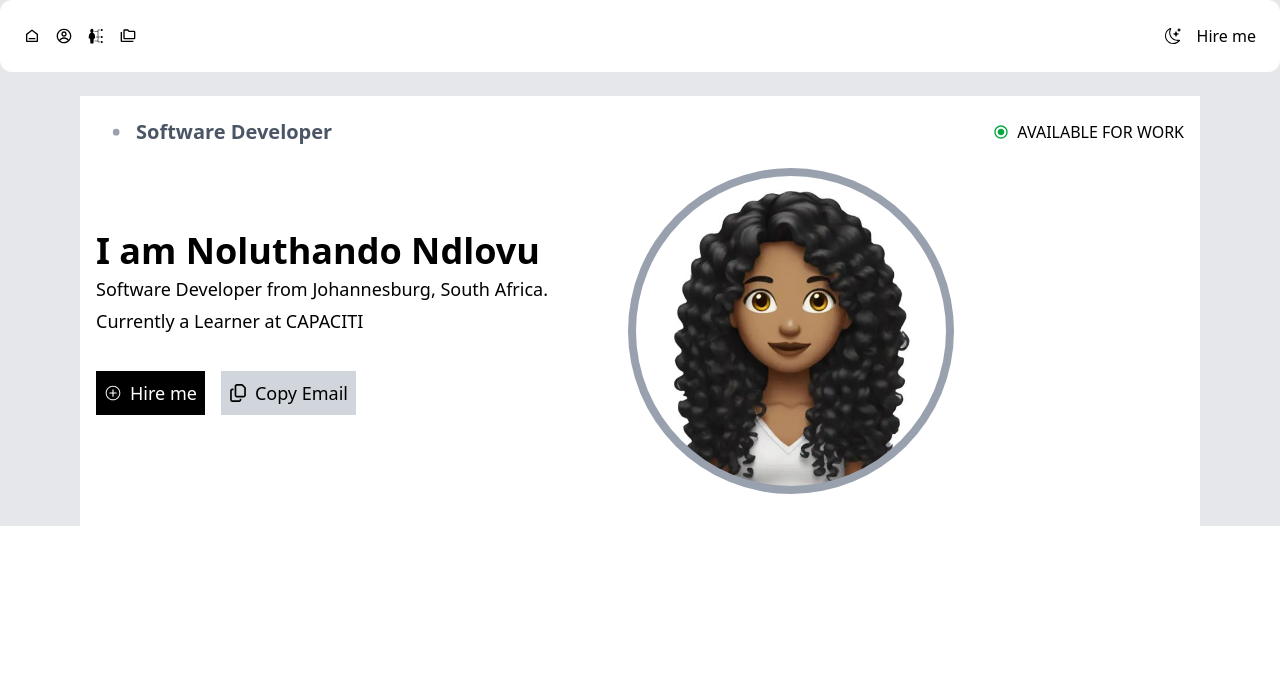
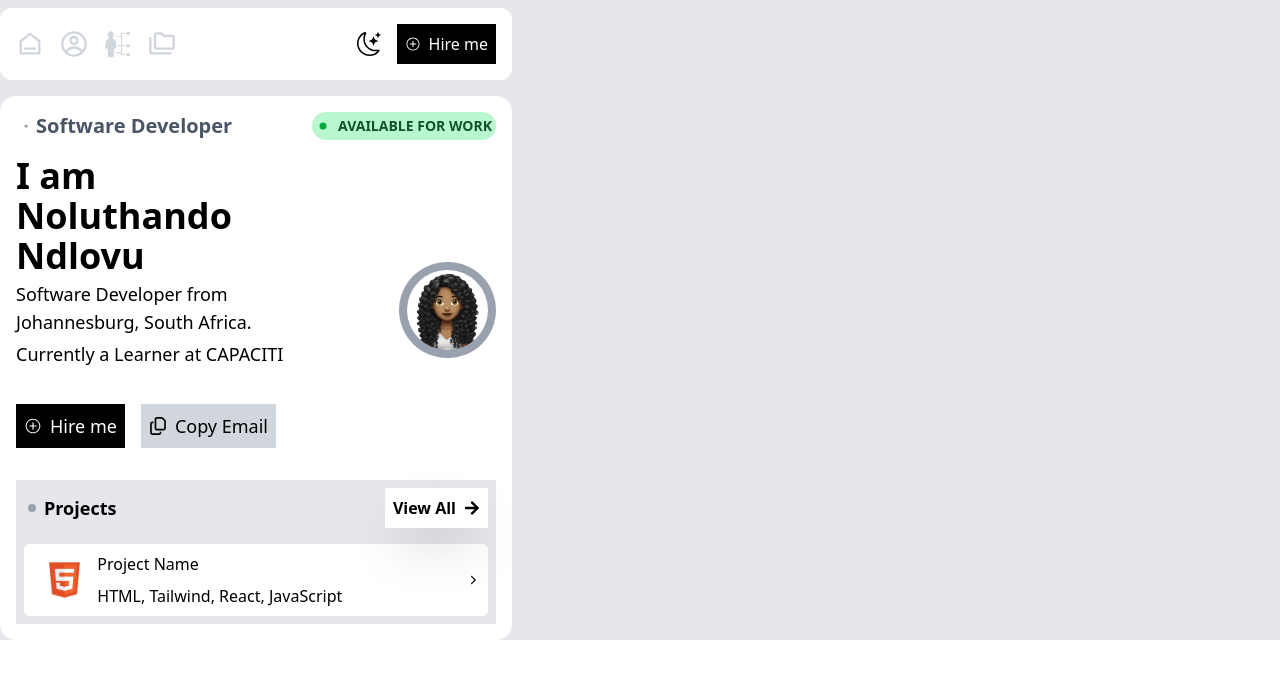
Before and after one commit to noluzar/noluthando-portfolio, a React (Vite) app: page / in a window 1280 px wide. Shown: the top 678 px of the page. Built offline with nearby package versions, Linux system fonts and the light colour scheme.

Commit message:
projects commit

```diff
--- a/src/App.jsx
+++ b/src/App.jsx
@@ -1,10 +1,11 @@
 import React from 'react'
 import Navbar from './components/Navbar'
 import Profile from './components/Profile'
+import Projects from './components/Projects'
 
 const App = () => {
   return (
-    <div className='bg-gray-200 flex flex-col items-center'>
+    <div className='bg-gray-200 flex flex-col items-cente'>
       <Navbar/>
       <Profile/>
     </div>
--- a/src/components/Navbar.jsx
+++ b/src/components/Navbar.jsx
@@ -4,19 +4,23 @@ import { CgProfile } from "react-icons/cg";
 import { MdOutlineFolderCopy } from "react-icons/md";
 import { GiSkills } from "react-icons/gi";
 import { BsMoonStars } from "react-icons/bs";
+import { IoIosAddCircleOutline } from 'react-icons/io';
 
 const Navbar = () => {
     return (
-        <nav className='flex justify-between p-6 bg-[var(--primary-color)] rounded-xl fixed w-full'>
+        <nav className='flex justify-between p-4 mt-2 bg-[var(--primary-color)] rounded-xl fixed w-[40%]'>
             <div className='flex items-center space-x-4'>
-                <RiHome6Line />
-                <CgProfile />
-                <GiSkills />
-                <MdOutlineFolderCopy />
+                <RiHome6Line className='size-7 text-gray-300' />
+                <CgProfile className='size-7 text-gray-300' />
+                <GiSkills className='size-7 text-gray-300' />
+                <MdOutlineFolderCopy className='size-7 text-gray-300' />
             </div>
             <div className='flex items-center space-x-4'>
-                <BsMoonStars />
-                <button>Hire me</button>
+                <BsMoonStars className='size-6' />
+                <div className='p-2 flex items-center space-x-2 bg-black text-white cursor-pointer'>
+                    <IoIosAddCircleOutline />
+                    <button className=''>Hire me</button>
+                </div>
             </div>
         </nav>
     )
--- a/src/components/Profile.jsx
+++ b/src/components/Profile.jsx
@@ -3,17 +3,19 @@ import { LuDot } from "react-icons/lu";
 import { RiRadioButtonLine } from "react-icons/ri";
 import { FaRegCopy } from "react-icons/fa6";
 import { IoIosAddCircleOutline } from "react-icons/io";
+import { GoDotFill } from "react-icons/go";
+import Projects from './Projects';
 
 const Profile = () => {
     return (
-        <div className='bg-[var(--primary-color)] p-4 mt-24'>
+        <div className='bg-[var(--primary-color)] p-4 mt-24 w-[40%] rounded-2xl'>
             <div className='flex justify-between items-center'>
                 <div className='flex items-center text-gray-600 text-xl font-semibold'>
-                    <LuDot className='size-10 text-gray-400' />
+                    <LuDot className=' text-gray-400' />
                     <p>Software Developer</p>
                 </div>
-                <div className='flex items-center space-x-2'>
-                    <RiRadioButtonLine className='text-green-600' />
+                <div className='flex items-center space-x-2 bg-green-200 p-1 rounded-full text-sm text-green-900 font-semibold cursor-pointer'>
+                    <GoDotFill className='text-green-600' />
                     <p>AVAILABLE FOR WORK</p>
                 </div>
             </div>
@@ -27,11 +29,11 @@ const Profile = () => {
                     <div className='space-x-4 pt-8 flex items-center'>
                         <div className='p-2 flex items-center space-x-2 bg-black text-white cursor-pointer'>
                             <IoIosAddCircleOutline />
-                            <button className=''>Hire me</button>
+                            <button>Hire me</button>
                         </div>
-                        <div className='bg-gray-300 p-2 flex items-center space-x-2'>
+                        <div className='bg-gray-300 p-2 flex items-center space-x-2 cursor-pointer'>
                             <FaRegCopy />
-                            <button className='cursor-pointer'>Copy Email</button>
+                            <button>Copy Email</button>
                         </div>
                     </div>
                 </div>
@@ -42,6 +44,7 @@ const Profile = () => {
                     />
                 </div>
             </div>
+            <Projects />
         </div>
     )
 }
--- a/src/components/Projects.jsx
+++ b/src/components/Projects.jsx
@@ -1,16 +1,33 @@
 import React from 'react'
+import { FaArrowRight } from "react-icons/fa";
+import { IoIosArrowForward } from "react-icons/io";
+import { GoDotFill } from "react-icons/go";
 
 const Projects = () => {
   return (
-    <div>
-      <div>
-        <div>
-            icons
-            <p>Projects</p>
+    <div className='bg-gray-200 p-2 space-y-4'>
+      <div className='flex justify-between items-center'>
+        <div className='flex items-center space-x-1'>
+          <GoDotFill className='text-gray-400' />
+          <p className='text-lg font-semibold'>Projects</p>
         </div>
-        <div>
-            <p>View All</p>
+        <div className='flex items-center space-x-2 bg-[var(--primary-color)] p-2 font-semibold shadow-2xl cursor-pointer'>
+          <p>View All</p>
+          <FaArrowRight />
         </div>
+      </div>
+      <div className='flex justify-between items-center bg-[var(--primary-color)] p-2 rounded-md'>
+        <div className='flex items-center'>
+            <img
+            src='./2.png'
+            className='rounded-full w-[15%]'
+             />
+          <div className='space-y-2'>
+            <h2>Project Name</h2>
+            <p>HTML, Tailwind, React, JavaScript</p>
+          </div>
+        </div>
+        <IoIosArrowForward />
       </div>
     </div>
   )
```
Also changed, not shown: public/2.png (added).
